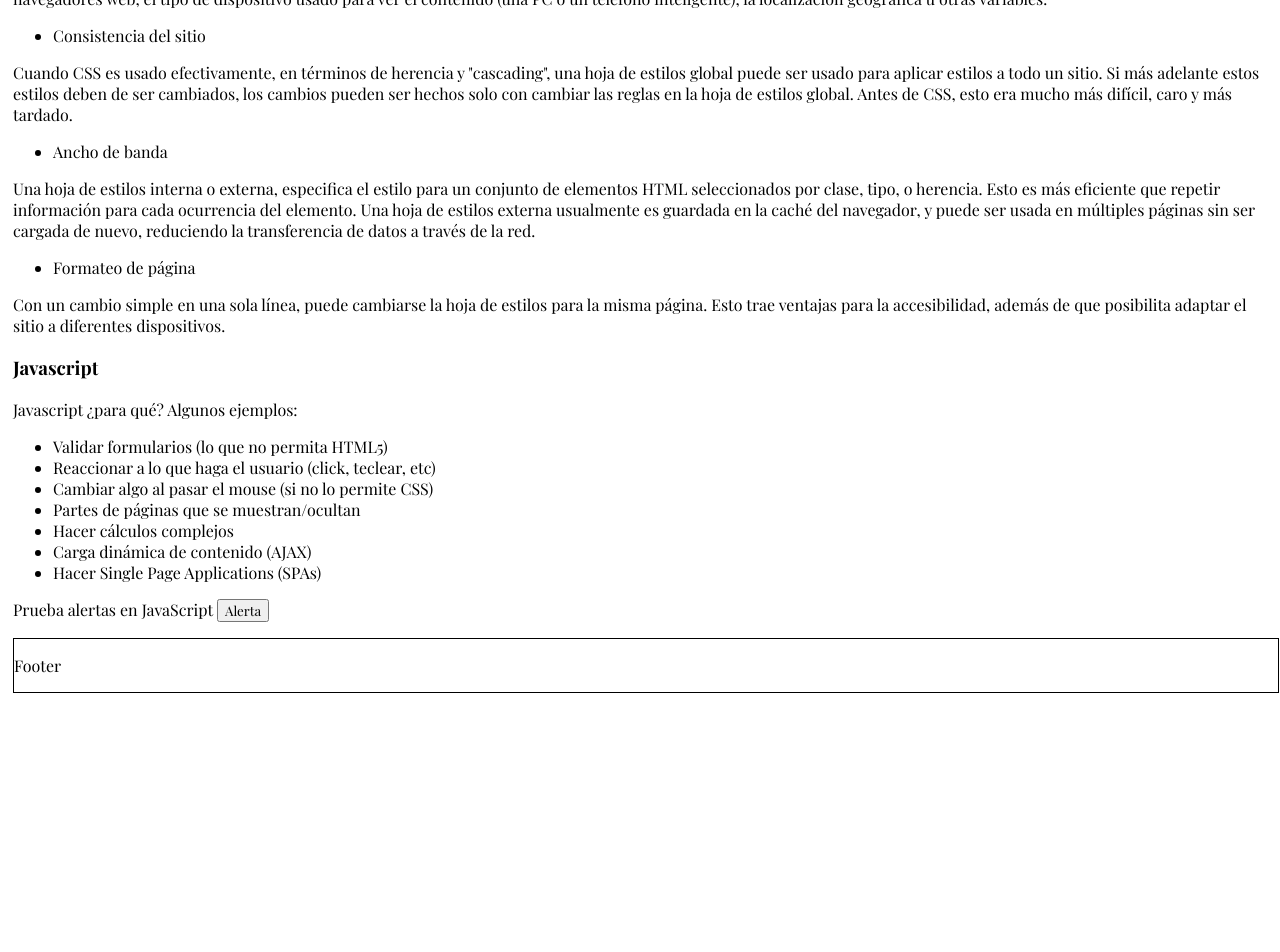
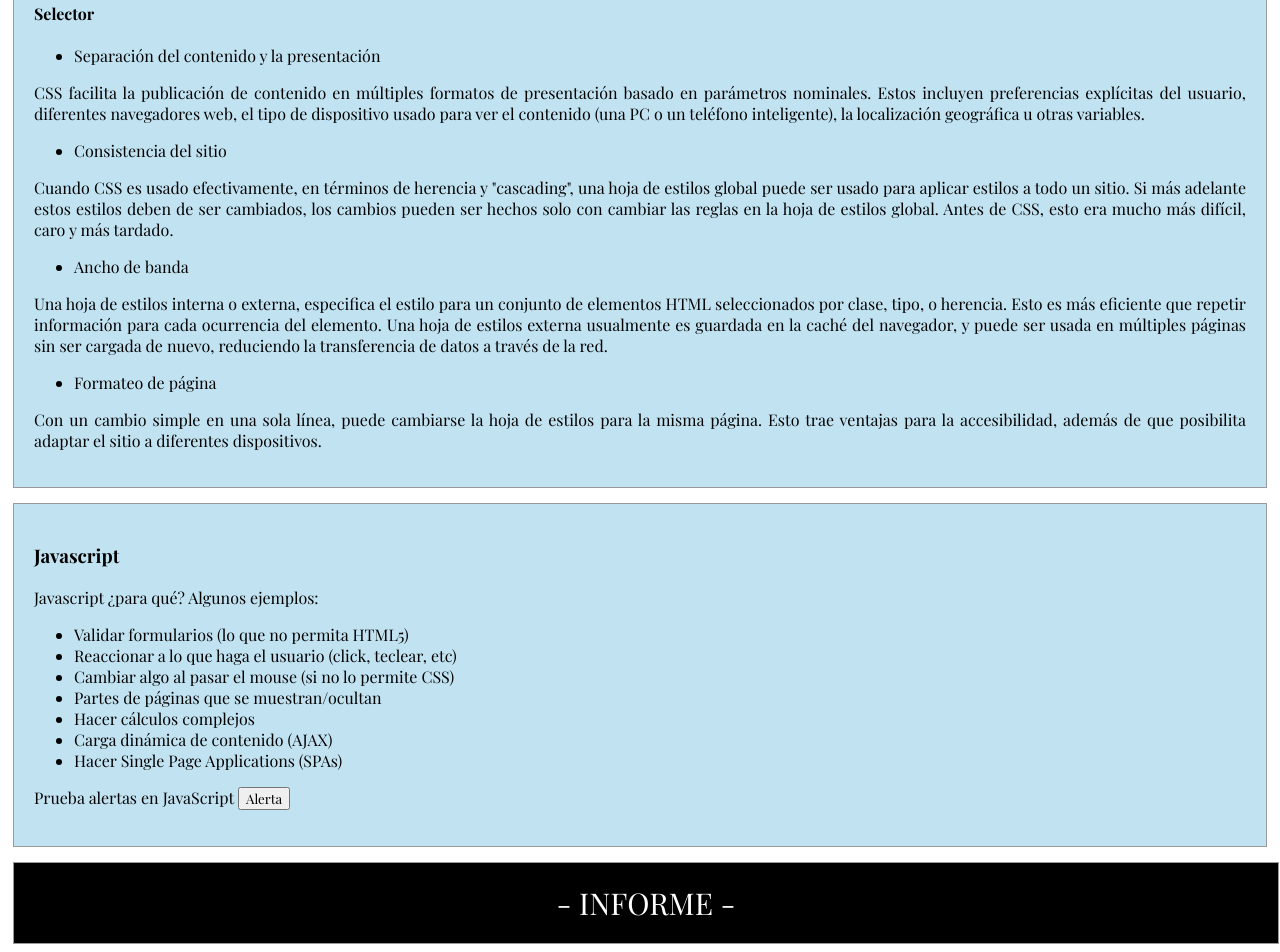
Before and after one commit to cnagyh4q/TIO-TPE, a plain HTML site: page pagina/index.html in a window 1280 px wide. Shown: the part 1816-2768 px from the top of the page. Before the commit the page ends 2517 px from the top, so only its background shows below. Drawn offline with nearby package versions, Linux system fonts and the light colour scheme.

Commit message:
se edito estilo css

```diff
--- a/pagina/index.html
+++ b/pagina/index.html
@@ -127,7 +127,7 @@
 
 
 	<div id="footer">
-		<p> Footer </p>
+		<a href="">- INFORME -</a>
 	</div>
 
 </body>
--- a/pagina/style.css
+++ b/pagina/style.css
@@ -9,29 +9,62 @@ h1 {
 }
 
 #header {
-	border : 1px solid black;
+	border : 1px solid #999999;
 	margin: 5px;
 	text-align: center;
 	width: 100%;
-	background-color: white;
+	background-color: #d0cece;
 }
 
 #header ul li {
 	list-style: none;
 	display: inline;
+	background: #e8ebf5;
+	border-style: outset;
+	padding: 5px 15px;
 }
 
 #header a {
 	text-decoration: none;
+	color: black;
 }
 
 #content {
 	margin: 5px;
 	padding-top: 2px;
 }
-
+#footer a {
+	text-decoration: none;
+	color: white;
+}
+.html {
+	background: #c1e2f1;
+    border: 1px solid #999999;
+    padding: 20px;
+    margin-bottom: 15px;
+    text-align: justify;
+}
+.css {
+	background: #c1e2f1;
+    border: 1px solid #999999;
+    padding: 20px;
+    margin-bottom: 15px;
+    text-align: justify;
+}
+.js {
+	background: #c1e2f1;
+    border: 1px solid #999999;
+    padding: 20px;
+    margin-bottom: 15px;
+    text-align: justify;
+}
 #footer {
-	border : 1px solid black;
+	border : 1px solid #999999;
 	margin: 5px;
 	width: 100%;
+	background: black;
+	text-align: center;
+	padding: 20px 0;
+	font-size: 30px;
+	font-weight: lighter;
 }
```
Also changed, not shown: 2 other files.
